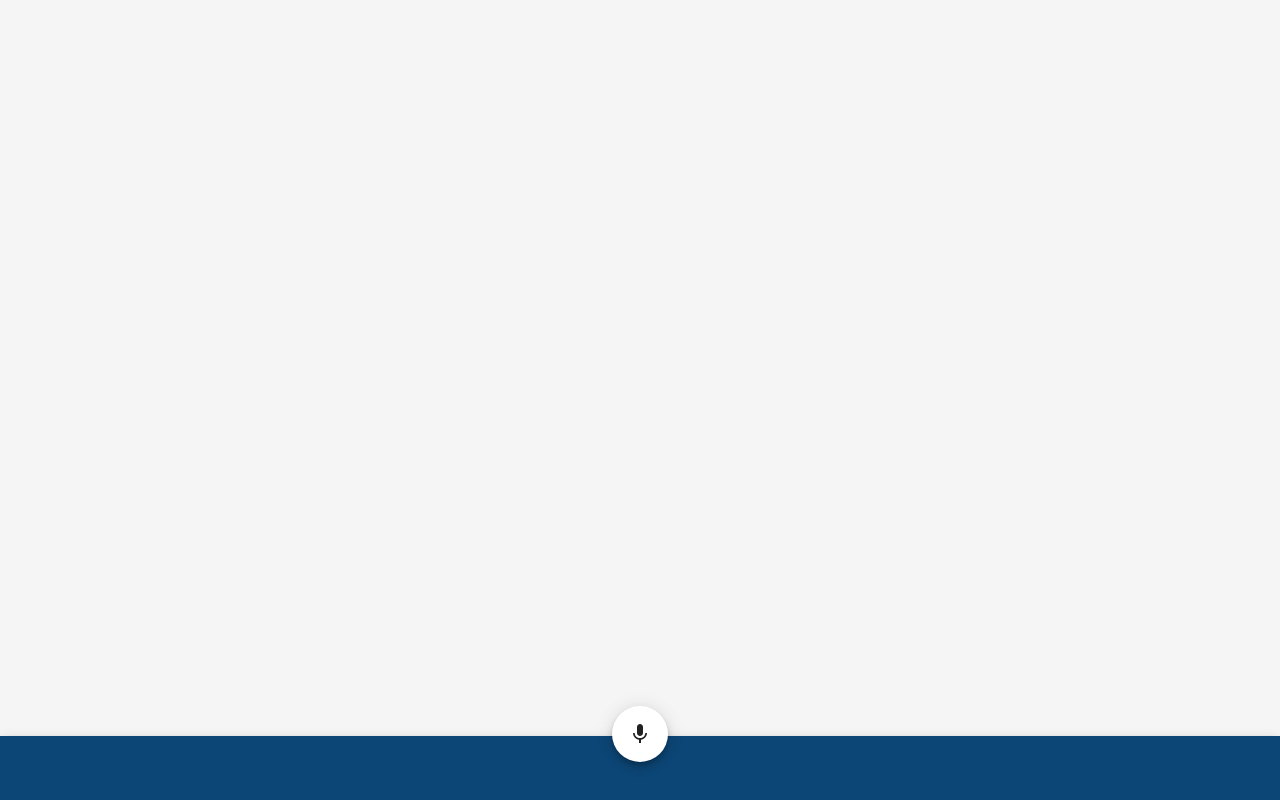
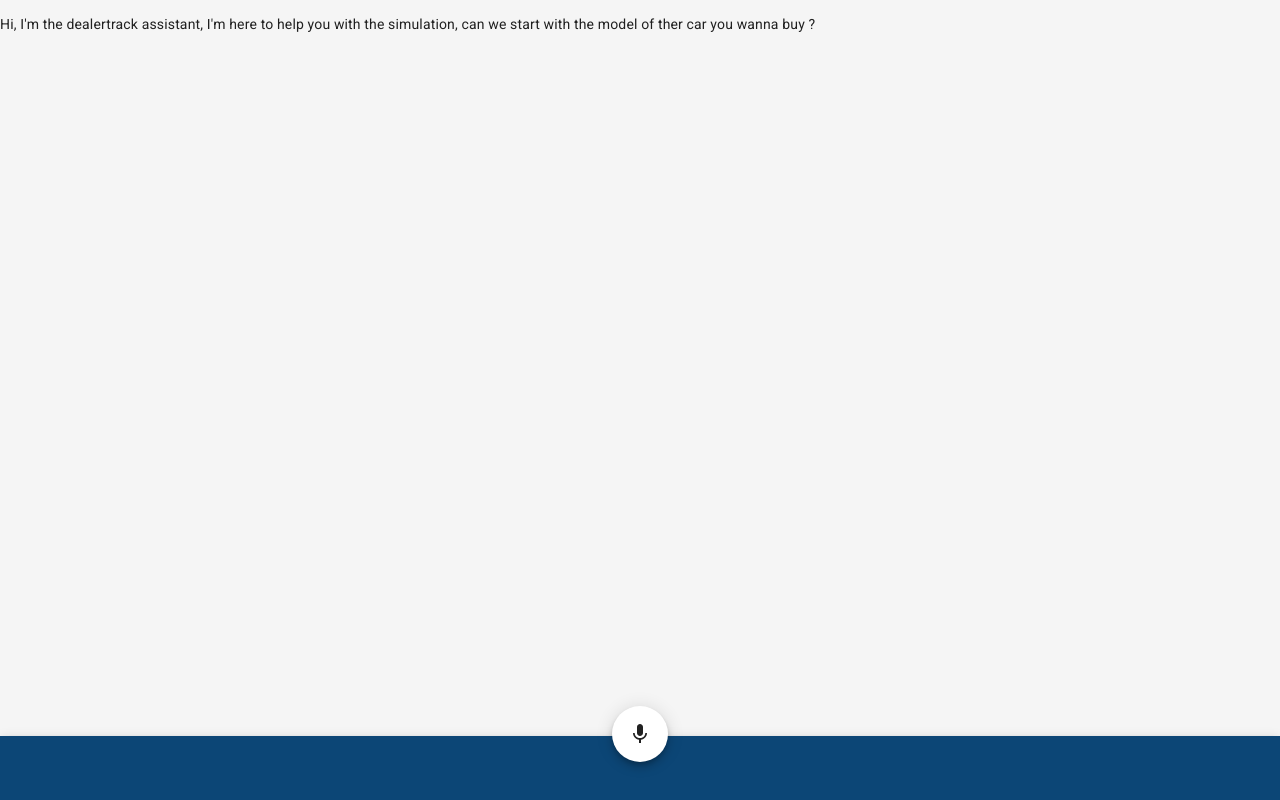
Before and after one commit to pedroAquino/VoiceSimulation, a React (Create React App) app in the folder voice-simulation/: page / in a window 1280 px wide. Built offline with nearby package versions, Linux system fonts and the light colour scheme.

Commit message:
creating messagelist component

```diff
--- a/voice-simulation/src/Chat/Chat.js
+++ b/voice-simulation/src/Chat/Chat.js
@@ -2,6 +2,7 @@
 import ChatToolBar from './components/ChatToolBar';
 import { makeStyles } from '@material-ui/core/styles';
 import ChatContainer from './containers/ChatContainer';
+import MessageList from './components/MessageList';
 
 const useStyles = makeStyles(theme => ({
   toolBar: {
@@ -18,6 +19,9 @@
           console.log(chatState);
           return (
             <div>
+              <MessageList
+                {...chatState}
+              />
               <ChatToolBar className={classes.toolBar} />
             </div>
           )
--- /dev/null
+++ b/voice-simulation/src/Chat/components/MessageList.js
@@ -0,0 +1,15 @@
+import React from 'react';
+
+const Message = ({ content }) => (
+    <div>
+        <p>{content}</p>
+    </div>
+);
+
+export default function MessageList({ messages }) {
+    return (
+        <div>
+            { messages.map(msg => <Message key={msg.id} content={msg.content} /> ) }
+        </div>
+    );
+};
```
